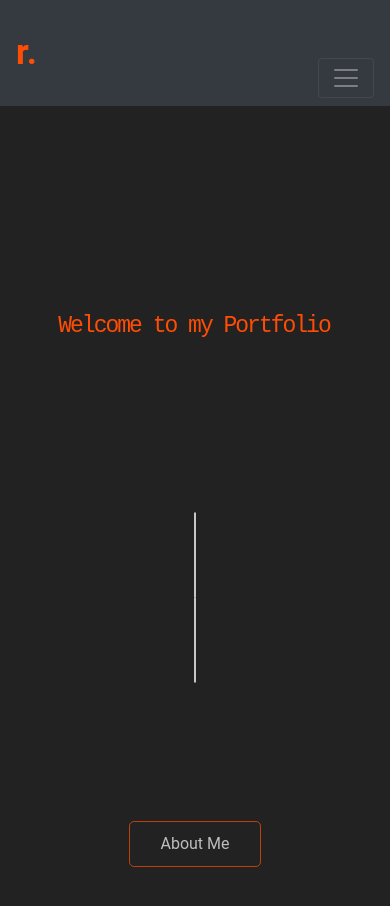
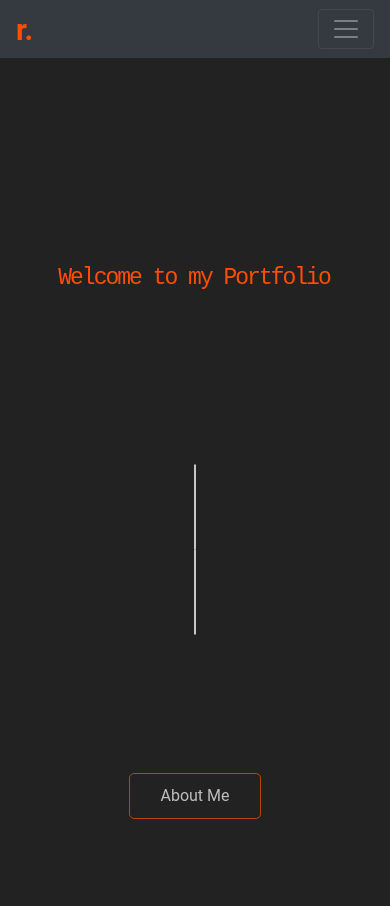
Before and after one commit to raychardatienza/webportfolio, a plain HTML site: page index.html in a window 390 px wide. Shown: the top 906 px of the page. Drawn offline with nearby package versions, Linux system fonts and the light colour scheme.

Commit message:
fix margin on navbar

```diff
--- a/index.css
+++ b/index.css
@@ -43,10 +43,17 @@ header{
 
 .navbar-brand{
   color: var(--text-color);
-  font-size: 35px;
+  font-size: 30px;
   font-weight: 700;
-  letter-spacing: 1px;
+  padding: -20px;
+  margin-top:-20px;
+  margin-bottom: -20px;
 
+}
+
+.navbar-toggler{
+      margin-top: 1px;
+  margin-bottom: 1px;
 }
 
 span{
```
